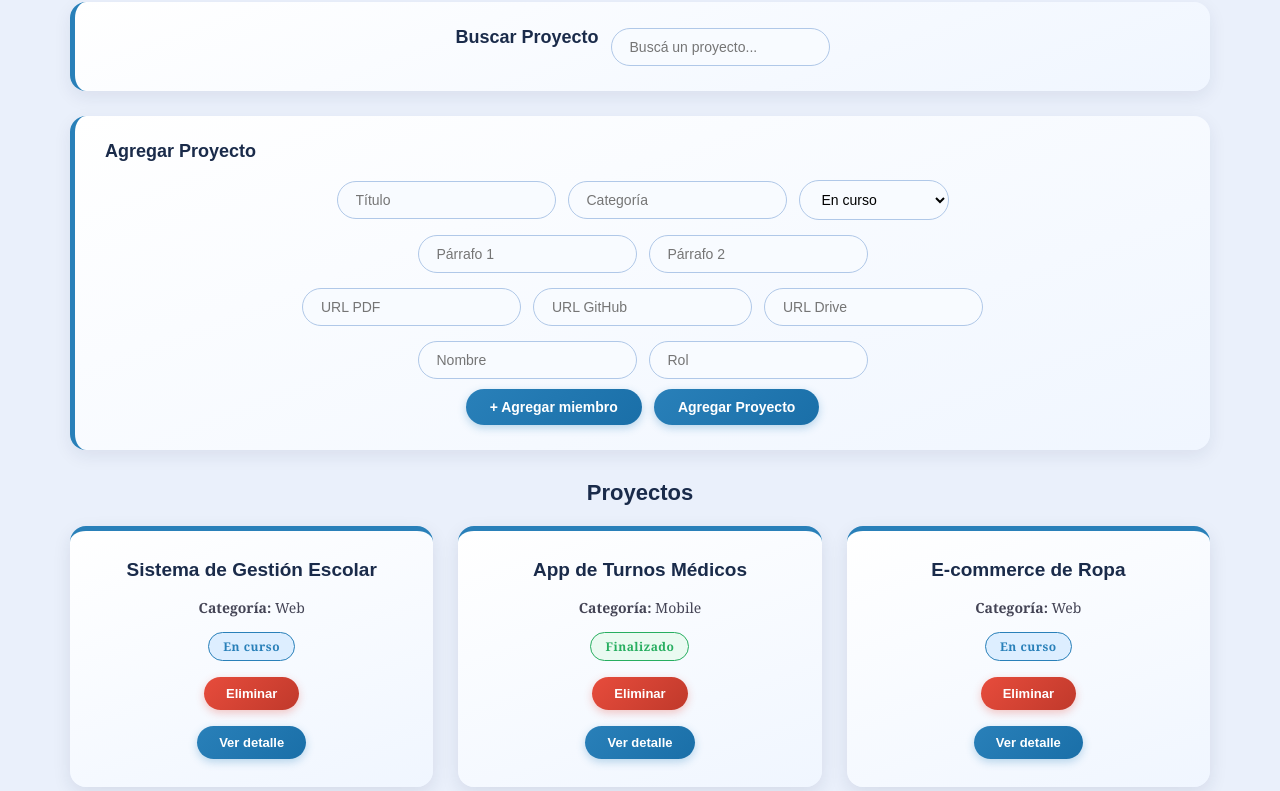
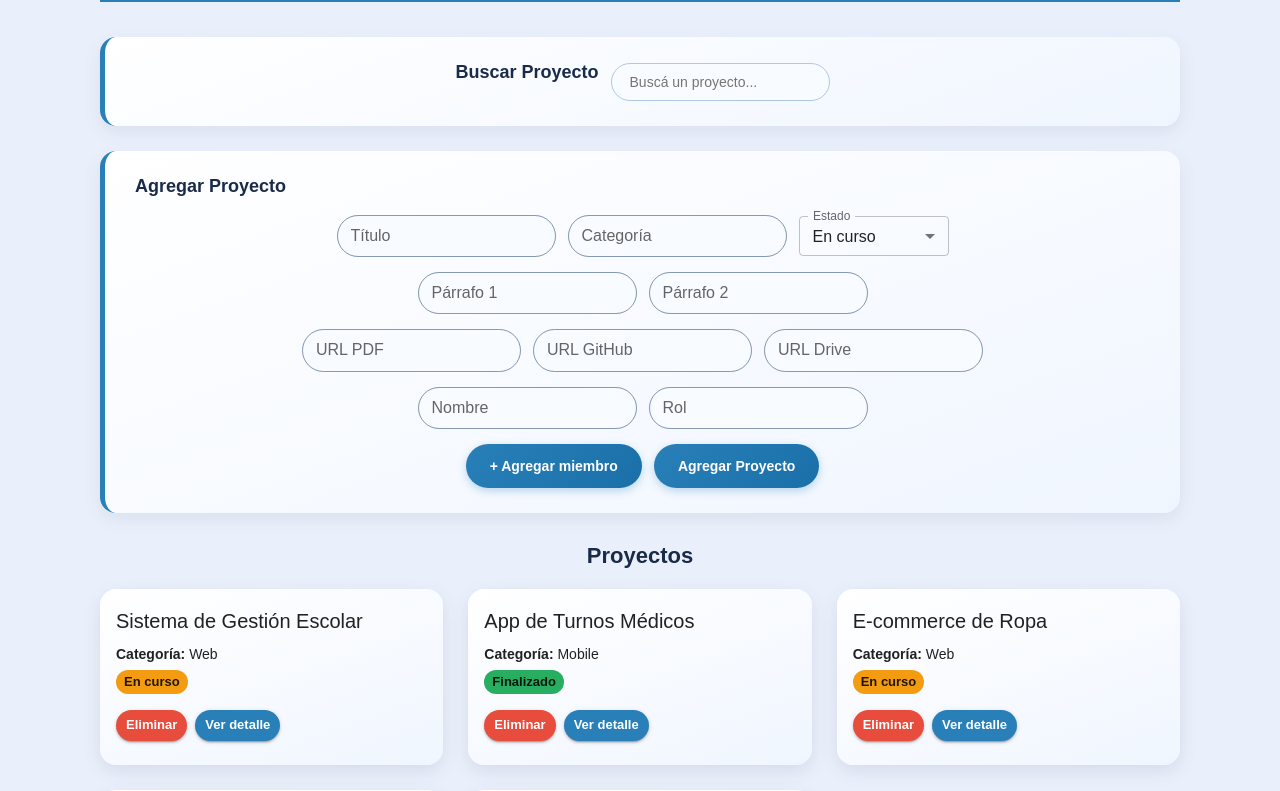
Before and after one commit to leandrocamacho02/pv_tp3_parte4_grupo7, a React (Vite) app: page /proyectos in a window 1280 px wide. Shown: the part 312-1103 px from the top of the page. Built offline with nearby package versions, Linux system fonts and the light colour scheme.

Commit message:
agregue los componenetes que pide el practico app.jsx,DetalleProyecto

```diff
--- a/src/App.jsx
+++ b/src/App.jsx
@@ -1,14 +1,26 @@
-import ListaProyectos from './components/ListaProyectos'
+import { BrowserRouter, Routes, Route } from 'react-router-dom'
 import Header from './components/Header'
 import Footer from './components/Footer'
+import Dashboard from './views/Dashboard'
+import ListaProyectos from './components/ListaProyectos'
+import DetalleProyecto from './components/DetalleProyecto'
+import PerfilUsuario from './views/PerfilUsuario'
+import './css/styles.css'
 
-function App() {
+const App = () => {
   return (
-    <>
+    <BrowserRouter>
       <Header />
-      <ListaProyectos />
+      <main>
+        <Routes>
+          <Route path="/" element={<Dashboard />} />
+          <Route path="/proyectos" element={<ListaProyectos />} />
+          <Route path="/perfil" element={<PerfilUsuario />} />
+          <Route path="/proyectos/:id" element={<DetalleProyecto />} />
+        </Routes>
+      </main>
       <Footer />
-    </>
+    </BrowserRouter>
   )
 }
 
--- a/src/components/DetalleProyecto.jsx
+++ b/src/components/DetalleProyecto.jsx
@@ -1,10 +1,41 @@
-const DetalleProyecto = ({ proyecto, onVolver }) => {
+import { useParams, useNavigate } from 'react-router-dom'
+import { Button } from '@mui/material'
+import proyectoService from '../services/proyectoService'
+
+const DetalleProyecto = () => {
+  const { id } = useParams()
+  const navigate = useNavigate()
+
+  const proyecto = proyectoService.obtenerProyectos().find(
+    (p) => p.id === Number(id)
+  )
+
+  if (!proyecto) {
+    return (
+      <main>
+        <div className="detalle-container">
+          <p>Proyecto no encontrado.</p>
+          <Button variant="contained" onClick={() => navigate('/proyectos')}>
+            Volver al listado
+          </Button>
+        </div>
+      </main>
+    )
+  }
+
   const { titulo, categoria, estado, descripcion, recursos, equipo } = proyecto
 
   return (
     <main>
       <div className="detalle-container">
-        <button className="btn-detalle" onClick={onVolver}>← Volver</button>
+        <Button
+          variant="contained"
+          color="primary"
+          onClick={() => navigate('/proyectos')}
+          sx={{ mb: 2 }}
+        >
+          ← Volver
+        </Button>
 
         <h2>{titulo}</h2>
         <p><strong>Categoría:</strong> {categoria}</p>
--- a/src/components/FormularioProyecto.jsx
+++ b/src/components/FormularioProyecto.jsx
@@ -1,4 +1,5 @@
 import { useState } from "react"
+import { TextField, Button, Select, MenuItem, FormControl, InputLabel } from '@mui/material'
 
 const FormularioProyecto = ({ onAgregar }) => {
   const [nuevoProyecto, setNuevoProyecto] = useState({
@@ -65,53 +66,57 @@ const FormularioProyecto = ({ onAgregar }) => {
     <section className="filtros">
       <h3>Agregar Proyecto</h3>
       <div className="from-filtros">
-        <input
-          type="text"
+        <TextField
+          label="Título"
           name="titulo"
-          placeholder="Título"
           value={nuevoProyecto.titulo}
           onChange={handleChange}
+          size="small"
         />
-        <input
-          type="text"
+        <TextField
+          label="Categoría"
           name="categoria"
-          placeholder="Categoría"
           value={nuevoProyecto.categoria}
           onChange={handleChange}
+          size="small"
         />
-        <select
-          name="estado"
-          value={nuevoProyecto.estado}
-          onChange={handleChange}
-        >
-          <option value="En curso">En curso</option>
-          <option value="Finalizado">Finalizado</option>
-        </select>
+        <FormControl size="small" sx={{ minWidth: 150 }}>
+          <InputLabel>Estado</InputLabel>
+          <Select
+            name="estado"
+            value={nuevoProyecto.estado}
+            onChange={handleChange}
+            label="Estado"
+          >
+            <MenuItem value="En curso">En curso</MenuItem>
+            <MenuItem value="Finalizado">Finalizado</MenuItem>
+          </Select>
+        </FormControl>
       </div>
 
       <div className="from-filtros" style={{ marginTop: '15px' }}>
-        <input
-          type="text"
-          placeholder="Párrafo 1"
+        <TextField
+          label="Párrafo 1"
           value={nuevoProyecto.descripcion[0]}
           onChange={(e) => handleDescripcion(0, e.target.value)}
+          size="small"
         />
-        <input
-          type="text"
-          placeholder="Párrafo 2"
+        <TextField
+          label="Párrafo 2"
           value={nuevoProyecto.descripcion[1]}
           onChange={(e) => handleDescripcion(1, e.target.value)}
+          size="small"
         />
       </div>
 
       <div className="from-filtros" style={{ marginTop: '15px' }}>
         {nuevoProyecto.recursos.map((recurso, index) => (
-          <input
+          <TextField
             key={index}
-            type="text"
-            placeholder={`URL ${recurso.tipo}`}
+            label={`URL ${recurso.tipo}`}
             value={recurso.url}
             onChange={(e) => handleRecurso(index, e.target.value)}
+            size="small"
           />
         ))}
       </div>
@@ -119,23 +124,27 @@ const FormularioProyecto = ({ onAgregar }) => {
       <div style={{ marginTop: '15px' }}>
         {nuevoProyecto.equipo.map((miembro, index) => (
           <div key={index} className="from-filtros" style={{ marginBottom: '10px' }}>
-            <input
-              type="text"
-              placeholder="Nombre"
+            <TextField
+              label="Nombre"
               value={miembro.nombre}
               onChange={(e) => handleEquipo(index, 'nombre', e.target.value)}
+              size="small"
             />
-            <input
-              type="text"
-              placeholder="Rol"
+            <TextField
+              label="Rol"
               value={miembro.rol}
               onChange={(e) => handleEquipo(index, 'rol', e.target.value)}
+              size="small"
             />
           </div>
         ))}
-        <div className="from-filtros">
-          <button onClick={agregarMiembro}>+ Agregar miembro</button>
-          <button onClick={handleSubmit}>Agregar Proyecto</button>
+        <div className="from-filtros" style={{ marginTop: '15px' }}>
+          <Button variant="outlined" color="primary" onClick={agregarMiembro}>
+            + Agregar miembro
+          </Button>
+          <Button variant="contained" color="primary" onClick={handleSubmit}>
+            Agregar Proyecto
+          </Button>
         </div>
       </div>
     </section>
--- a/src/components/ListaProyectos.jsx
+++ b/src/components/ListaProyectos.jsx
@@ -1,7 +1,6 @@
 import { useState, useEffect, useRef } from "react"
 import proyectoService from "../services/proyectoService"
 import ProyectoCard from "./ProyectoCard"
-import DetalleProyecto from "./DetalleProyecto"
 import RegistroActividad from "./RegistroActividad"
 import FormularioProyecto from "./FormularioProyecto"
 
@@ -9,7 +8,6 @@ const ListaProyectos = () => {
   const [proyectos, setProyectos] = useState(proyectoService.obtenerProyectos())
   const [busqueda, setBusqueda] = useState('')
   const [ultimaActualizacion, setUltimaActualizacion] = useState(null)
-  const [proyectoSeleccionado, setProyectoSeleccionado] = useState(null)
 
   const primeraVez = useRef(true)
 
@@ -36,7 +34,7 @@ const ListaProyectos = () => {
     setProyectos(proyectoService.obtenerProyectos())
   }
 
- const handleBuscar = (e) => {
+  const handleBuscar = (e) => {
     const { value } = e.target
     setBusqueda(value)
   }
@@ -44,15 +42,6 @@ const ListaProyectos = () => {
   const handleAgregar = (nuevoProyecto) => {
     proyectoService.agregarProyecto(nuevoProyecto)
     setProyectos(proyectoService.obtenerProyectos())
-  }
-
-  if (proyectoSeleccionado) {
-    return (
-      <DetalleProyecto
-        proyecto={proyectoSeleccionado}
-        onVolver={() => setProyectoSeleccionado(null)}
-      />
-    )
   }
 
   return (
@@ -78,7 +67,6 @@ const ListaProyectos = () => {
             key={proyecto.id}
             proyecto={proyecto}
             onEliminar={handleEliminar}
-            onVerDetalle={setProyectoSeleccionado}
           />
         ))}
       </section>
--- a/src/components/ProyectoCard.jsx
+++ b/src/components/ProyectoCard.jsx
@@ -1,16 +1,46 @@
-const ProyectoCard = ({ proyecto, onEliminar, onVerDetalle }) => {
+import { Card, CardContent, Typography, Button, Chip, Box } from '@mui/material'
+import { Link } from 'react-router-dom'
+
+const ProyectoCard = ({ proyecto, onEliminar }) => {
   const { id, titulo, categoria, estado } = proyecto
 
-  const badgeClase = estado === 'Finalizado' ? 'badge badge-finalizado' : 'badge badge-encurso'
-
   return (
-    <article className="card">
-      <h4>{titulo}</h4>
-      <p><strong>Categoría:</strong> {categoria}</p>
-      <span className={badgeClase}>{estado}</span>
-      <button className="btn-eliminar" onClick={() => onEliminar(id)}>Eliminar</button>
-      <button className="btn-detalle" onClick={() => onVerDetalle(proyecto)}>Ver detalle</button>
-    </article>
+    <Card>
+      <CardContent>
+        <Typography variant="h6" fontWeight="bold" gutterBottom>
+          {titulo}
+        </Typography>
+        <Typography variant="body2" gutterBottom>
+          <strong>Categoría:</strong> {categoria}
+        </Typography>
+        <Box sx={{ mb: 2 }}>
+          <Chip
+            label={estado}
+            color={estado === 'Finalizado' ? 'success' : 'warning'}
+            size="small"
+          />
+        </Box>
+        <Box sx={{ display: 'flex', gap: 1 }}>
+          <Button
+            variant="contained"
+            color="error"
+            size="small"
+            onClick={() => onEliminar(id)}
+          >
+            Eliminar
+          </Button>
+          <Button
+            variant="contained"
+            color="primary"
+            size="small"
+            component={Link}
+            to={`/proyectos/${id}`}
+          >
+            Ver detalle
+          </Button>
+        </Box>
+      </CardContent>
+    </Card>
   )
 }
 
--- a/src/css/styles.css
+++ b/src/css/styles.css
@@ -342,4 +342,38 @@ footer p {
   .cards-container {
     grid-template-columns: 1fr;
   }
+
 }
+/* Material UI overrides */
+.MuiButton-root {
+  border-radius: 25px !important;
+  font-weight: bold !important;
+  text-transform: none !important;
+}
+
+.MuiCard-root {
+  border-top: none !important;
+  border-left: none !important;
+}
+
+.MuiChip-root {
+  font-weight: bold !important;
+}
+.MuiTypography-h4 {
+  text-align: center !important;
+}
+
+.MuiTypography-subtitle1 {
+  text-align: center !important;
+}
+.MuiTypography-h4 {
+  text-align: center !important;
+}
+
+.MuiTypography-subtitle1 {
+  text-align: center !important;
+}
+
+.MuiCard-root {
+  border-left: none !important;
+}
--- a/src/main.jsx
+++ b/src/main.jsx
@@ -1,7 +1,78 @@
+import { StrictMode } from 'react'
 import { createRoot } from 'react-dom/client'
+import { ThemeProvider, createTheme } from '@mui/material'
+import App from './App.jsx'
 import './css/styles.css'
-import App from './App.jsx'
+
+const tema = createTheme({
+  palette: {
+    primary: {
+      main: '#2980b9',
+    },
+    error: {
+      main: '#e74c3c',
+    },
+    success: {
+      main: '#27ae60',
+    },
+    warning: {
+      main: '#f39c12',
+    }
+  },
+  typography: {
+    fontFamily: 'Arial, sans-serif',
+  },
+  components: {
+    MuiButton: {
+      styleOverrides: {
+        root: {
+          borderRadius: '25px',
+          textTransform: 'none',
+          fontWeight: 'bold',
+        }
+      }
+    },
+    MuiCard: {
+      styleOverrides: {
+        root: {
+          borderRadius: '16px',
+          boxShadow: '0 6px 18px rgba(26,43,74,0.1)',
+          background: 'linear-gradient(160deg, #ffffff, #f0f6ff)',
+          borderTop: '5px solid #2980b9',
+        }
+      }
+    },
+    MuiChip: {
+      styleOverrides: {
+        root: {
+          fontWeight: 'bold',
+          borderRadius: '20px',
+        }
+      }
+    },
+    MuiTextField: {
+      styleOverrides: {
+        root: {
+          '& .MuiOutlinedInput-root': {
+            borderRadius: '25px',
+          }
+        }
+      }
+    },
+    MuiSelect: {
+      styleOverrides: {
+        outlined: {
+          borderRadius: '25px',
+        }
+      }
+    }
+  }
+})
 
 createRoot(document.getElementById('root')).render(
-  <App />
+  <StrictMode>
+    <ThemeProvider theme={tema}>
+      <App />
+    </ThemeProvider>
+  </StrictMode>
 )
```
Also changed, not shown: src/components/NavBar.jsx (+4 -4 lines), src/views/Dashboard.jsx (+41 -21 lines), src/views/PerfilUsuario.jsx (+21 -10 lines).
